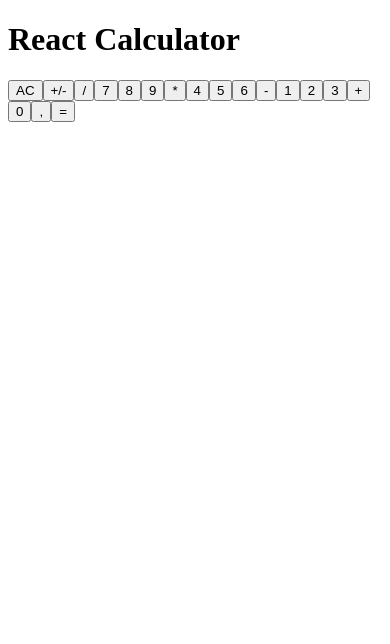
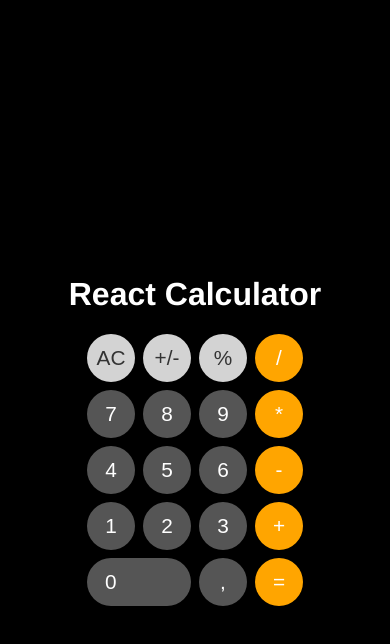
Before and after one commit to logic-fabric/testing-js-with-jest, a React app: page / in a window 390 px wide. Shown: the top 644 px of the page. Built offline with nearby package versions, Linux system fonts and the light colour scheme.

Commit message:
style: style calculator as iPhone calculator

```diff
--- a/package.json
+++ b/package.json
@@ -38,7 +38,6 @@
     "webpack-serve": "^1.0.4"
   },
   "dependencies": {
-    "emotion": "^9.2.4",
     "react": "^16.4.1",
     "react-dom": "^16.4.1",
     "react-emotion": "^9.2.4",
--- a/src/components/App.jsx
+++ b/src/components/App.jsx
@@ -2,12 +2,14 @@ import React from "react";
 
 import { Calculator } from "./organisms/Calculator.jsx";
 
+import styles from "./app.module.css";
+
 export function App() {
   return (
-    <>
+    <main>
       <h1>React Calculator</h1>
 
       <Calculator />
-    </>
+    </main>
   );
 }
--- /dev/null
+++ b/src/components/app.module.css
@@ -0,0 +1,16 @@
+html {
+  color: white;
+  font-family: Helvetica, arial, sans-serif;
+
+  background: black;
+}
+
+main {
+  display: flex;
+  flex-direction: column;
+  justify-content: center;
+  align-items: center;
+
+  max-width: 1024px;
+  min-height: 100vh;
+}
--- a/src/components/organisms/Calculator.jsx
+++ b/src/components/organisms/Calculator.jsx
@@ -1,4 +1,6 @@
 import React from "react";
+
+import styles from "./calculator.module.css";
 
 const digit0 = () => {
   console.log("Digit 0");
@@ -63,6 +65,7 @@ const decimalSeparator = () => {
 const CALCULATOR_KEYS = [
   "AC",
   "+/-",
+  "%",
   "/",
   "7",
   "8",
@@ -104,18 +107,23 @@ const CALCULATOR_KEYS_AND_OPERATORS = {
 };
 
 export function Calculator() {
-  console.log();
-
   return (
-    <>
+    <div className={styles.calculatorContainer}>
       {CALCULATOR_KEYS.map((calculatorKey) => (
         <button
+          className={`${styles.calculatorKey} ${
+            ["AC", "+/-", "%"].includes(calculatorKey)
+              ? styles.specialKey
+              : ["/", "*", "-", "+", "="].includes(calculatorKey)
+              ? styles.operatorKey
+              : ""
+          } ${calculatorKey === "0" ? styles.zeroKey : ""}`}
+          onClick={() => CALCULATOR_KEYS_AND_OPERATORS[calculatorKey]()}
           key={`key-${calculatorKey}`}
-          onClick={() => CALCULATOR_KEYS_AND_OPERATORS[calculatorKey]()}
         >
           {calculatorKey}
         </button>
       ))}
-    </>
+    </div>
   );
 }
--- /dev/null
+++ b/src/components/organisms/calculator.module.css
@@ -0,0 +1,39 @@
+.calculatorContainer {
+  display: grid;
+  grid-template-rows: repeat(5, 1fr);
+  grid-template-columns: repeat(4, 1fr);
+  gap: 0.5rem;
+}
+
+.calculatorKey {
+  width: 3rem;
+  height: 3rem;
+  border: none;
+  border-radius: 1.5rem;
+
+  color: white;
+  font-size: 1.3rem;
+
+  background: #555;
+
+  cursor: pointer;
+}
+
+.operatorKey {
+  background: orange;
+}
+
+.specialKey {
+  color: #333;
+
+  background: lightgrey;
+}
+
+.zeroKey {
+  grid-column: 1/3;
+
+  width: 100%;
+  padding-left: 1.125rem;
+
+  text-align: left;
+}
```
Also changed, not shown: 1 other file (tests, documents, lock files or other folders).
